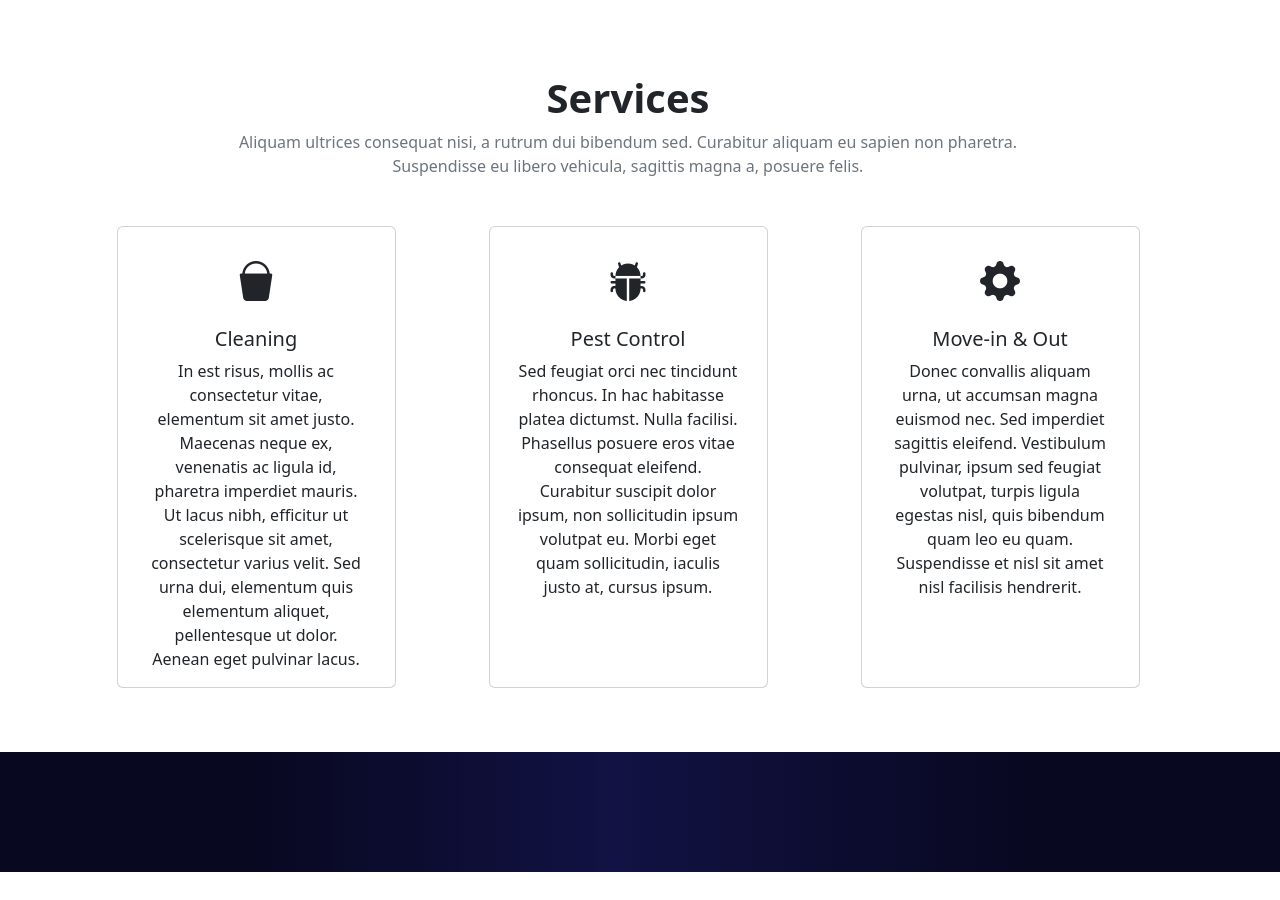
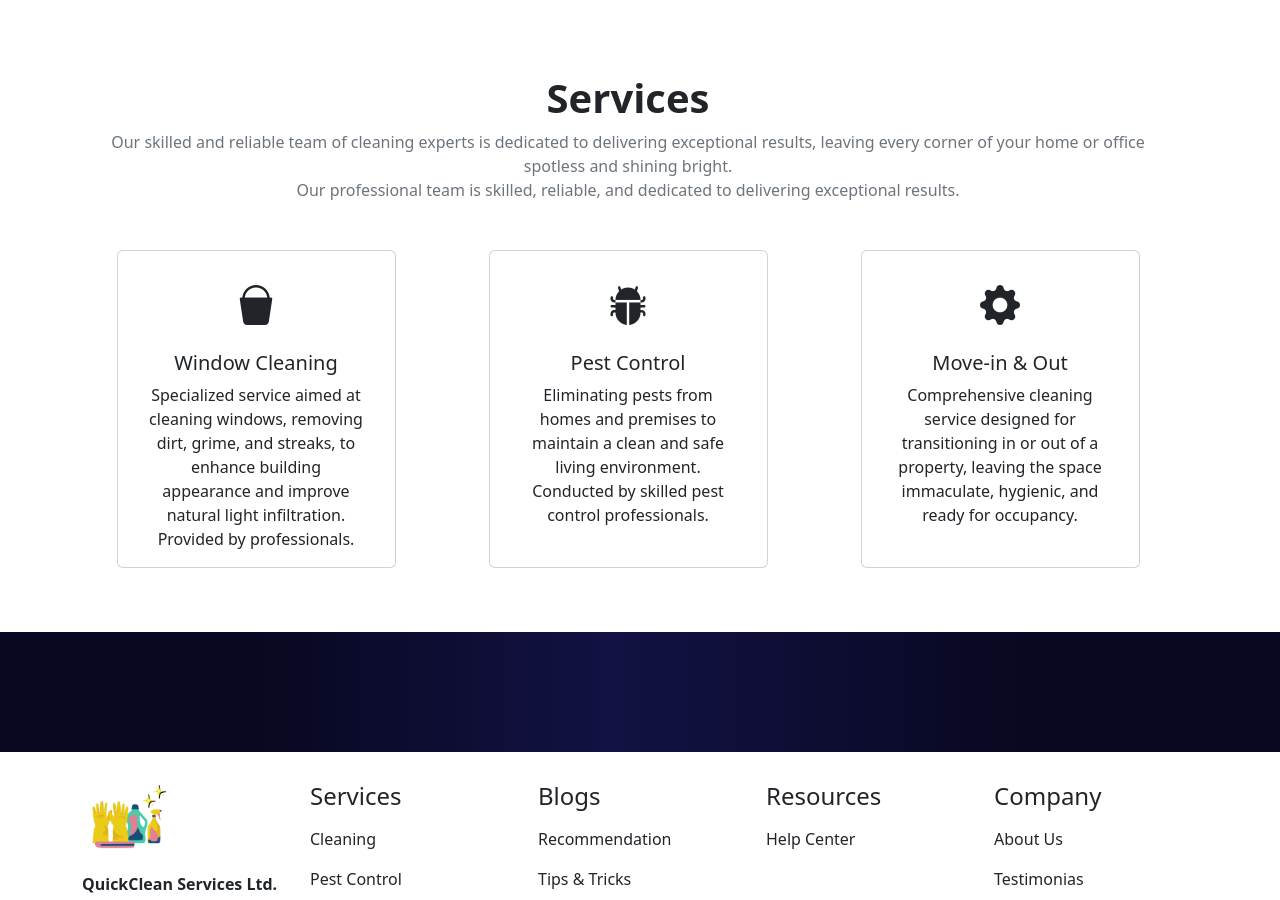
Before and after one commit to heemalmorakhia/QuickClean, a React (Create React App) app in the folder client/: page / in a window 1280 px wide. Shown: the part 1646-2546 px from the top of the page. Built offline with nearby package versions, Linux system fonts and the light colour scheme; no server answers.

Commit message:
A3 Payment

```diff
--- a/client/src/pages/booking.js
+++ b/client/src/pages/booking.js
@@ -45,8 +45,7 @@ function Booking(props)
                             <Card.Title>Residential Cleaning</Card.Title>
                             <Card.Title>${residentialPrice}</Card.Title>
                             <Card.Text>
-                            Some quick example text to build on the card title and make up the
-                            bulk of the card's content.
+                            Thorough cleaning of homes to create a clean, hygienic, and pleasant living environment for residents. Provided by professionals or companies
                             </Card.Text>
                             <Button type="submit" variant="primary" onClick={() => handleBookClick("Residential Cleaning", residentialPrice)}>Book</Button>
                         </Card.Body>
@@ -59,8 +58,7 @@ function Booking(props)
                             <Card.Title>Pest Cleaning</Card.Title>
                             <Card.Title>${pestPrice}</Card.Title>
                             <Card.Text>
-                            Some quick example text to build on the card title and make up the
-                            bulk of the card's content.
+                            Eliminating pests from homes and premises to maintain a clean and safe living environment. Conducted by skilled pest control professionals.
                             </Card.Text>
                             <Button type="submit" variant="primary" onClick={() => handleBookClick("Pest Cleaning", pestPrice)}>Book</Button>
                         </Card.Body>
@@ -73,8 +71,7 @@ function Booking(props)
                             <Card.Title>Commercial Cleaning</Card.Title>
                             <Card.Title>${commercialPrice}</Card.Title>
                             <Card.Text>
-                            Some quick example text to build on the card title and make up the
-                            bulk of the card's content.
+                            Cleaning and washing windows to remove dirt and streaks, ensuring clear visibility and enhancing the appearance of buildings. Done professionally.
                             </Card.Text>
                             <Button type="submit" variant="primary" onClick={() => handleBookClick("Commercial Cleaning", commercialPrice)}>Book</Button>
                         </Card.Body>
@@ -89,8 +86,7 @@ function Booking(props)
                             <Card.Title>Carpet Cleaning</Card.Title>
                             <Card.Title>${carpetPrice}</Card.Title>
                             <Card.Text>
-                            Some quick example text to build on the card title and make up the
-                            bulk of the card's content.
+                            Professional service that cleans and sanitizes carpets, removing stains, dirt, and allergens, to ensure a fresh and hygienic living environment.
                             </Card.Text>
                             <Button type="submit" variant="primary" onClick={() => handleBookClick("Carpet Cleaning", carpetPrice)}>Book</Button>
 
@@ -104,8 +100,7 @@ function Booking(props)
                             <Card.Title>Window Cleaning</Card.Title>
                             <Card.Title>${windowPrice}</Card.Title>
                             <Card.Text>
-                            Some quick example text to build on the card title and make up the
-                            bulk of the card's content.
+                            Skilled service that cleans windows, removing dirt and streaks, to enhance building aesthetics and allow more natural light inside. Done professionally.
                             </Card.Text>
                             <Button type="submit" variant="primary" onClick={() => handleBookClick("Window Cleaning", windowPrice)}>Book</Button>
                         </Card.Body>
@@ -118,8 +113,7 @@ function Booking(props)
                             <Card.Title>Move-in/Move-out Cleaning</Card.Title>
                             <Card.Title>${movePrice}</Card.Title>
                             <Card.Text>
-                            Some quick example text to build on the card title and make up the
-                            bulk of the card's content.
+                            Comprehensive cleaning service designed for transitioning in or out of a property, leaving the space immaculate, hygienic, and ready for occupancy.
                             </Card.Text>
                             <Button type="submit" variant="primary" onClick={() => handleBookClick("Move-in/Move-out Cleaning", movePrice)}>Book</Button>
                         </Card.Body>
--- a/client/src/pages/home.js
+++ b/client/src/pages/home.js
@@ -234,9 +234,8 @@ const Home = () => {
             <div className="row text-center mb-5">
               <h1 className="fw-bold">Services</h1>
               <span className="text-secondary">
-                Aliquam ultrices consequat nisi, a rutrum dui bibendum sed.
-                Curabitur aliquam eu sapien non pharetra. <br />
-                Suspendisse eu libero vehicula, sagittis magna a, posuere felis.
+              Our skilled and reliable team of cleaning experts is dedicated to delivering exceptional results, leaving every corner of your home or office spotless and shining bright. <br />
+              Our professional team is skilled, reliable, and dedicated to delivering exceptional results.
               </span>
             </div>
             <div className="row text-center d-flex justify-content-evenly">
@@ -244,14 +243,9 @@ const Home = () => {
                 <br />
                 <i className="bi bi-bucket-fill" />
                 <div className="card-body">
-                  <h5 className="card-title">Cleaning</h5>
+                  <h5 className="card-title">Window Cleaning</h5>
                   <span className="card-text">
-                    In est risus, mollis ac consectetur vitae, elementum sit
-                    amet justo. Maecenas neque ex, venenatis ac ligula id,
-                    pharetra imperdiet mauris. Ut lacus nibh, efficitur ut
-                    scelerisque sit amet, consectetur varius velit. Sed urna
-                    dui, elementum quis elementum aliquet, pellentesque ut
-                    dolor. Aenean eget pulvinar lacus.
+                  Specialized service aimed at cleaning windows, removing dirt, grime, and streaks, to enhance building appearance and improve natural light infiltration. Provided by professionals.
                   </span>
                 </div>
               </div>
@@ -261,11 +255,7 @@ const Home = () => {
                 <div className="card-body">
                   <h5 className="card-title">Pest Control</h5>
                   <span className="card-text">
-                    Sed feugiat orci nec tincidunt rhoncus. In hac habitasse
-                    platea dictumst. Nulla facilisi. Phasellus posuere eros
-                    vitae consequat eleifend. Curabitur suscipit dolor ipsum,
-                    non sollicitudin ipsum volutpat eu. Morbi eget quam
-                    sollicitudin, iaculis justo at, cursus ipsum.
+                  Eliminating pests from homes and premises to maintain a clean and safe living environment. Conducted by skilled pest control professionals.
                   </span>
                 </div>
               </div>
@@ -275,11 +265,7 @@ const Home = () => {
                 <div className="card-body">
                   <h5 className="card-title">Move-in & Out</h5>
                   <span className="card-text">
-                    Donec convallis aliquam urna, ut accumsan magna euismod nec.
-                    Sed imperdiet sagittis eleifend. Vestibulum pulvinar, ipsum
-                    sed feugiat volutpat, turpis ligula egestas nisl, quis
-                    bibendum quam leo eu quam. Suspendisse et nisl sit amet nisl
-                    facilisis hendrerit.
+                  Comprehensive cleaning service designed for transitioning in or out of a property, leaving the space immaculate, hygienic, and ready for occupancy.
                   </span>
                 </div>
               </div>
```
